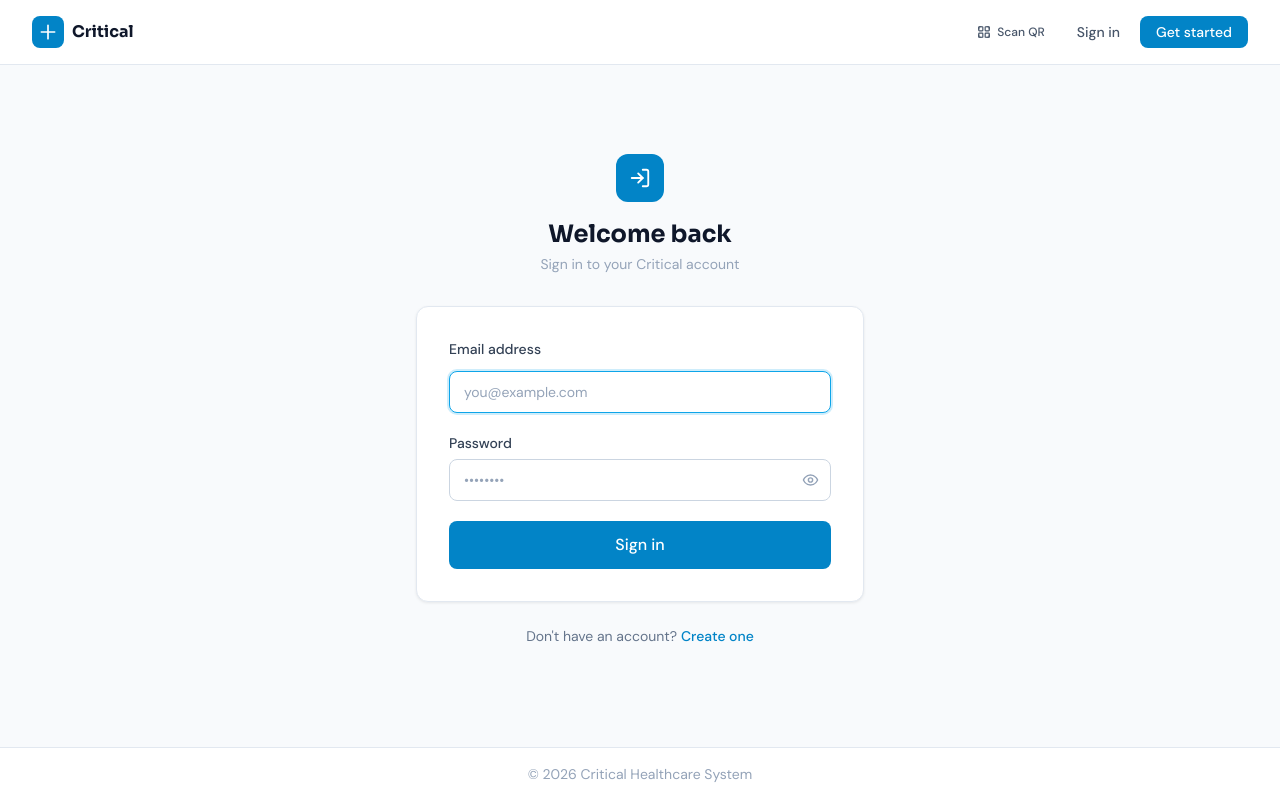
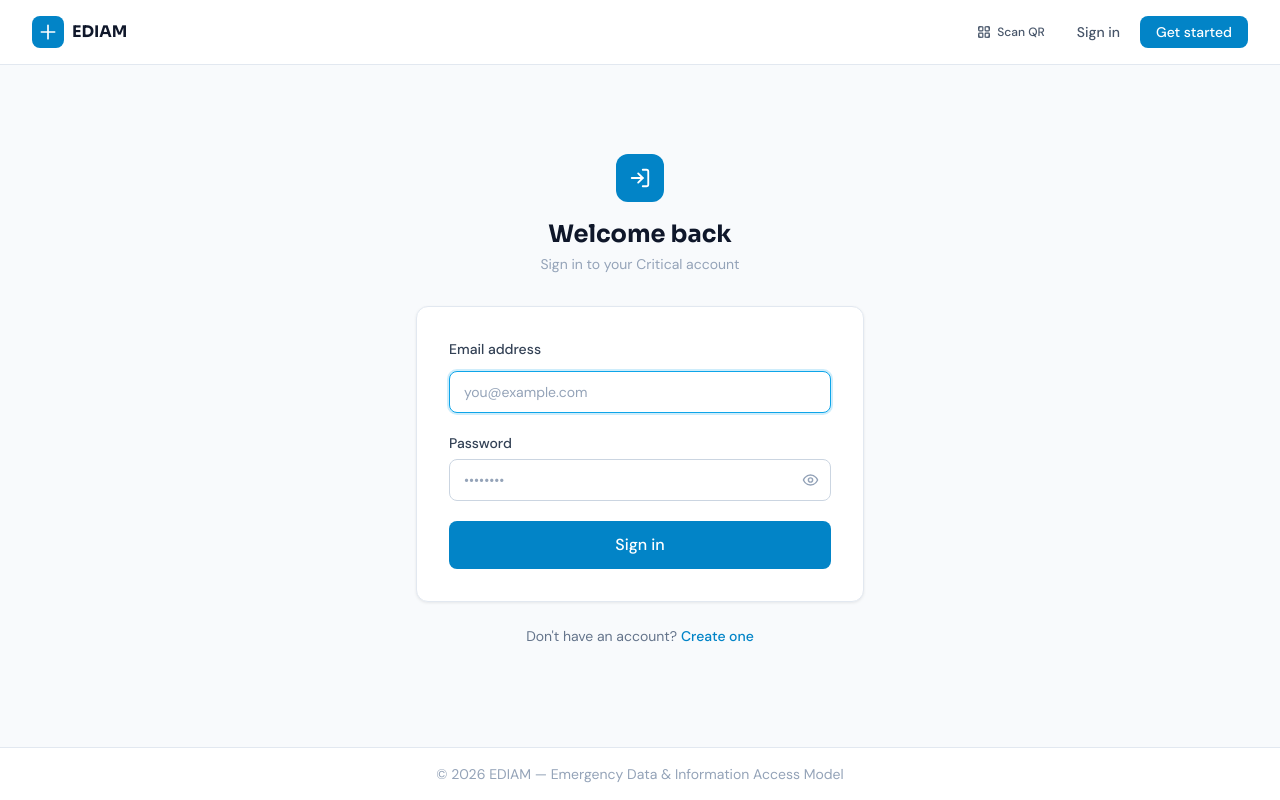
Before and after one commit to 0Sanjay0/Critical-final-year-project, a React (Vite) app in the folder healthcare-frontend/: page /login in a window 1280 px wide. Built offline with nearby package versions, Linux system fonts and the light colour scheme; no server answers.

Commit message:
name changed into EDIAM

```diff
--- a/healthcare-frontend/index.html
+++ b/healthcare-frontend/index.html
@@ -5,24 +5,24 @@
     <meta name="viewport" content="width=device-width, initial-scale=1.0, maximum-scale=1.0" />
 
     <!-- Primary SEO -->
-    <title>Critical — Healthcare Management System</title>
-    <meta name="description" content="Critical connects patients, doctors, hospitals and labs on one secure platform. Emergency QR access, digital prescriptions, unified medical records and appointment management." />
-    <meta name="keywords" content="healthcare management, medical records, doctor appointment, emergency QR, digital prescription, hospital management, lab reports" />
-    <meta name="author" content="Critical Healthcare" />
+    <title>EDIAM — Emergency Data & Information Access Model</title>
+    <meta name="description" content="EDIAM is a secure healthcare management platform connecting patients, doctors, hospitals and labs. Instant emergency QR access, digital prescriptions, unified medical records and smart appointment management." />
+    <meta name="keywords" content="EDIAM, emergency data access, healthcare management system, medical records, QR emergency access, doctor appointment, digital prescription, hospital management, lab reports, patient data" />
+    <meta name="author" content="EDIAM Healthcare" />
     <meta name="robots" content="index, follow" />
 
-    <!-- Open Graph (WhatsApp, Facebook preview) -->
+    <!-- Open Graph (WhatsApp, Facebook, LinkedIn preview) -->
     <meta property="og:type"        content="website" />
-    <meta property="og:title"       content="Critical — Healthcare Management System" />
-    <meta property="og:description" content="Secure platform connecting patients, doctors, hospitals and labs. Emergency QR access, digital prescriptions, unified medical records." />
+    <meta property="og:title"       content="EDIAM — Emergency Data & Information Access Model" />
+    <meta property="og:description" content="Secure healthcare platform with emergency QR access, digital prescriptions, unified medical records and appointment management." />
     <meta property="og:image"       content="/og-image.png" />
-    <meta property="og:url"         content="https://critical-healthcare.vercel.app/" />
-    <meta property="og:site_name"   content="Critical Healthcare" />
+    <meta property="og:url"         content="https://ediam.vercel.app" />
+    <meta property="og:site_name"   content="EDIAM" />
 
     <!-- Twitter Card -->
     <meta name="twitter:card"        content="summary_large_image" />
-    <meta name="twitter:title"       content="Critical — Healthcare Management System" />
-    <meta name="twitter:description" content="Secure platform connecting patients, doctors, hospitals and labs." />
+    <meta name="twitter:title"       content="EDIAM — Emergency Data & Information Access Model" />
+    <meta name="twitter:description" content="Secure platform connecting patients, doctors, hospitals and labs. Emergency QR access, unified medical records." />
     <meta name="twitter:image"       content="/og-image.png" />
 
     <!-- PWA / Mobile -->
@@ -30,7 +30,7 @@
     <meta name="mobile-web-app-capable" content="yes" />
     <meta name="apple-mobile-web-app-capable" content="yes" />
     <meta name="apple-mobile-web-app-status-bar-style" content="default" />
-    <meta name="apple-mobile-web-app-title" content="Critical" />
+    <meta name="apple-mobile-web-app-title" content="EDIAM" />
 
     <!-- Favicon -->
     <link rel="icon" type="image/svg+xml" href="/favicon.svg" />
--- a/healthcare-frontend/src/layouts/DashboardLayout.jsx
+++ b/healthcare-frontend/src/layouts/DashboardLayout.jsx
@@ -61,7 +61,7 @@ const Sidebar = ({ user, navItems, color, onLogout, onClose, mobile }) => (
           <path d="M12 2v20M2 12h20" strokeLinecap="round"/>
         </svg>
       </div>
-      <span className="font-display font-bold text-slate-900">Critical</span>
+      <span className="font-display font-bold text-slate-900">EDIAM</span>
       {mobile && (
         <button onClick={onClose} className="ml-auto p-2 text-slate-400 hover:text-slate-700 rounded-lg hover:bg-slate-100">
           <X size={18}/>
@@ -166,7 +166,7 @@ const DashboardLayout = () => {
               <path d="M12 2v20M2 12h20" strokeLinecap="round"/>
             </svg>
           </div>
-          <span className="font-display font-bold text-slate-900 text-sm">Critical</span>
+          <span className="font-display font-bold text-slate-900 text-sm">EDIAM</span>
           {/* Current page label on right */}
           <span className="ml-auto text-xs text-slate-400 truncate max-w-[120px]">
             {navItems.find(n => location.pathname.startsWith(n.to))?.label || ''}
--- a/healthcare-frontend/src/layouts/PublicLayout.jsx
+++ b/healthcare-frontend/src/layouts/PublicLayout.jsx
@@ -31,7 +31,7 @@ const PublicLayout = () => {
                 <path d="M12 2v20M2 12h20" strokeLinecap="round"/>
               </svg>
             </div>
-            <span className="font-display font-bold text-slate-900">Critical</span>
+            <span className="font-display font-bold text-slate-900">EDIAM</span>
           </Link>
 
           {/* Nav */}
@@ -76,7 +76,7 @@ const PublicLayout = () => {
       <main className="flex-1"><Outlet/></main>
 
       <footer className="border-t border-slate-200 bg-white py-4 text-center text-xs sm:text-sm text-slate-400">
-        © {new Date().getFullYear()} Critical Healthcare System
+        © {new Date().getFullYear()} EDIAM — Emergency Data & Information Access Model
       </footer>
     </div>
   );
--- a/healthcare-frontend/src/pages/public/EmergencyPage.jsx
+++ b/healthcare-frontend/src/pages/public/EmergencyPage.jsx
@@ -272,7 +272,7 @@ const EmergencyPage = () => {
         )}
 
         <p className="text-center text-xs text-slate-400 pb-4">
-          Critical Emergency Access · Data accurate as of last patient update
+          EDIAM · Emergency Data & Information Access Model
         </p>
       </div>
     </div>
--- a/healthcare-frontend/src/pages/public/HomePage.jsx
+++ b/healthcare-frontend/src/pages/public/HomePage.jsx
@@ -30,7 +30,7 @@ const HomePage = () => (
           <span className="text-primary-600">always accessible.</span>
         </h1>
         <p className="text-base sm:text-lg text-slate-500 max-w-2xl mx-auto mb-8 leading-relaxed px-2">
-          Critical connects patients, doctors, hospitals, and labs on one secure platform.
+          EDIAM connects patients, doctors, hospitals, and labs on one secure platform.
           From routine appointments to emergency QR access.
         </p>
         <div className="flex flex-col sm:flex-row gap-3 justify-center">
```
Also changed, not shown: 2 other files (tests, documents, lock files or other folders).
